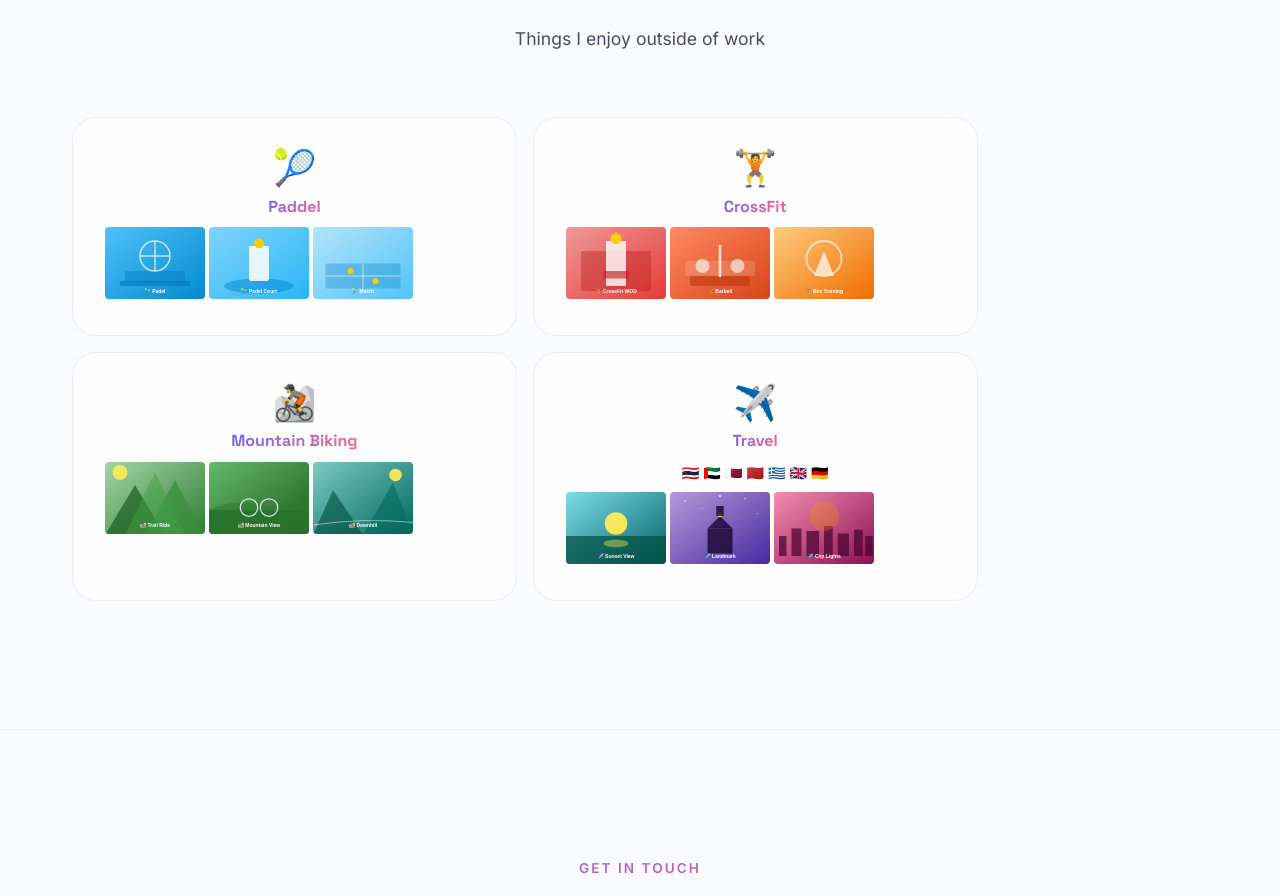
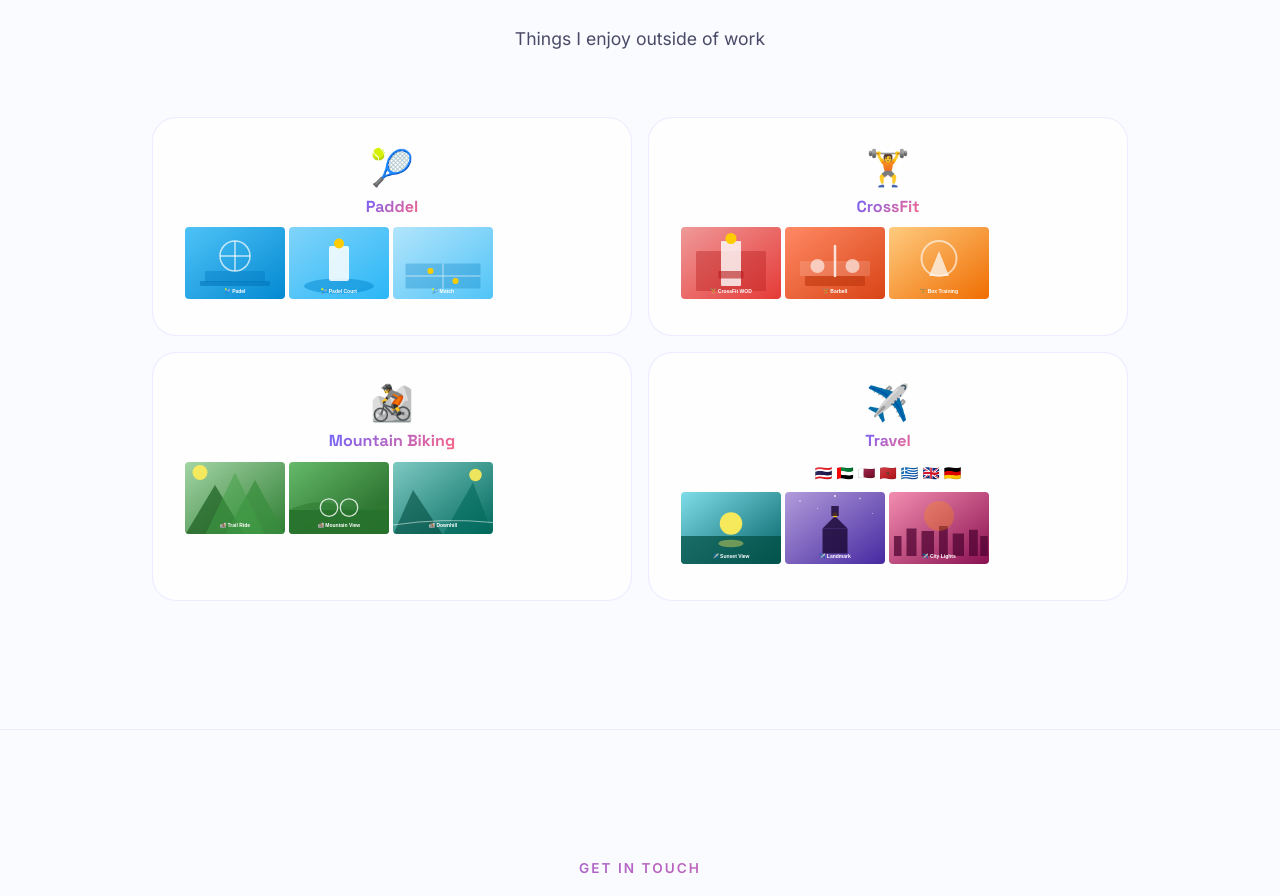
Before and after one commit to kabenz/portfolio, a React (Vite) app: page / in a window 1280 px wide. Shown: the part 8725-9621 px from the top of the page. Built offline with nearby package versions, Linux system fonts and the light colour scheme.

Commit message:
Center hobby cards regardless of count; remove span-2 override
Agent-Logs-Url: https://github.com/kabenz/portfolio/sessions/13d63458-630b-4db2-bde5-51896c762ecf

Co-authored-by: kabenz <19636027+kabenz@users.noreply.github.com>

```diff
--- a/src/components/HobbiesList/HobbiesList.css
+++ b/src/components/HobbiesList/HobbiesList.css
@@ -1,13 +1,9 @@
 /* ── Grid layout ── */
 .hobbies-list--grid {
   display: grid;
-  grid-template-columns: repeat(auto-fill, minmax(200px, 1fr));
+  grid-template-columns: repeat(auto-fit, minmax(280px, 480px));
   gap: var(--spacing-md);
-}
-
-/* Cards with photos need more room */
-.hobbies-list--grid .hobby-card--has-photos {
-  grid-column: span 2;
+  justify-content: center;
 }
 
 /* ── Stacked layout ── */
@@ -106,26 +102,16 @@
 
 /* ── Responsive ── */
 
-/* Large tablets / small desktops: 3 columns avoids the 4+1 orphan */
-@media (max-width: 1100px) {
-  .hobbies-list--grid {
-    grid-template-columns: repeat(3, 1fr);
-  }
-}
-
 /* Small tablets / large phones: 2-column grid */
 @media (max-width: 640px) {
   .hobbies-list--grid {
     grid-template-columns: repeat(2, 1fr);
     gap: var(--spacing-sm);
-  }
-
-  .hobbies-list--grid .hobby-card--has-photos {
-    grid-column: 1 / -1;
+    justify-content: stretch;
   }
 
   /* Center the orphaned last card when it falls alone on a new row */
-  .hobbies-list--grid > .hobby-card:not(.hobby-card--has-photos):last-child:nth-child(odd) {
+  .hobbies-list--grid > .hobby-card:last-child:nth-child(odd) {
     grid-column: 1 / -1;
     max-width: calc(50% - var(--spacing-sm) / 2);
     margin-inline: auto;
@@ -152,13 +138,10 @@
   .hobbies-list--grid {
     grid-template-columns: 1fr;
     gap: var(--spacing-sm);
+    justify-content: stretch;
   }
 
-  .hobbies-list--grid .hobby-card--has-photos {
-    grid-column: auto;
-  }
-
-  .hobbies-list--grid > .hobby-card:not(.hobby-card--has-photos):last-child:nth-child(odd) {
+  .hobbies-list--grid > .hobby-card:last-child:nth-child(odd) {
     grid-column: auto;
     max-width: none;
     margin-inline: 0;
@@ -171,10 +154,7 @@
     display: grid;
     grid-template-columns: repeat(auto-fill, minmax(140px, 1fr));
     gap: 0.4rem;
-  }
-
-  .hobbies-list--grid .hobby-card--has-photos {
-    grid-column: auto;
+    justify-content: stretch;
   }
 
   .hobbies-list--stacked {
--- a/src/components/HobbiesList/HobbiesList.jsx
+++ b/src/components/HobbiesList/HobbiesList.jsx
@@ -12,7 +12,7 @@ export default function HobbiesList({ hobbies, layout = 'grid' }) {
       {hobbies.map((hobby, index) => (
         <div
           key={hobby.id}
-          className={`hobby-card fade-in${hobby.photos?.length ? ' hobby-card--has-photos' : ''}`}
+          className="hobby-card fade-in"
           role="listitem"
           style={{ transitionDelay: `${index * 0.08}s` }}
         >
```
